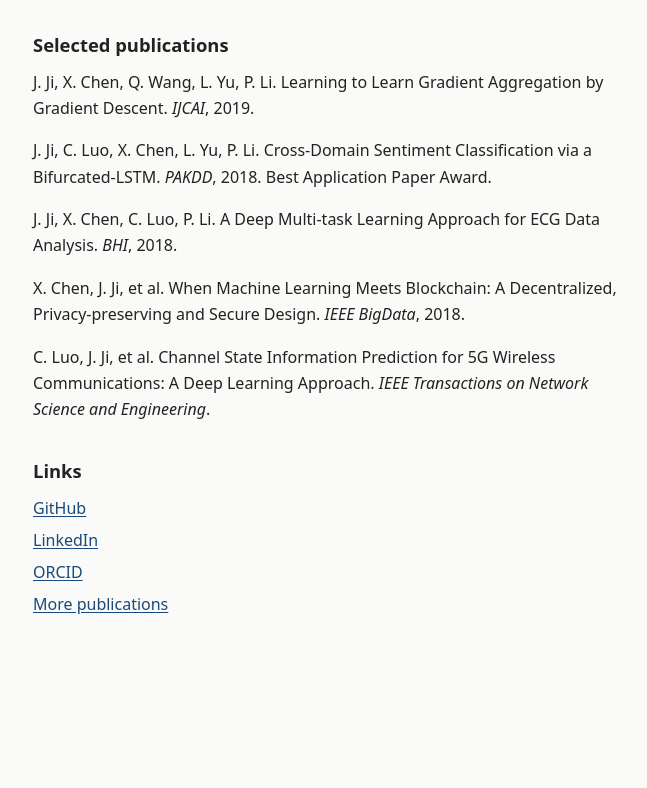
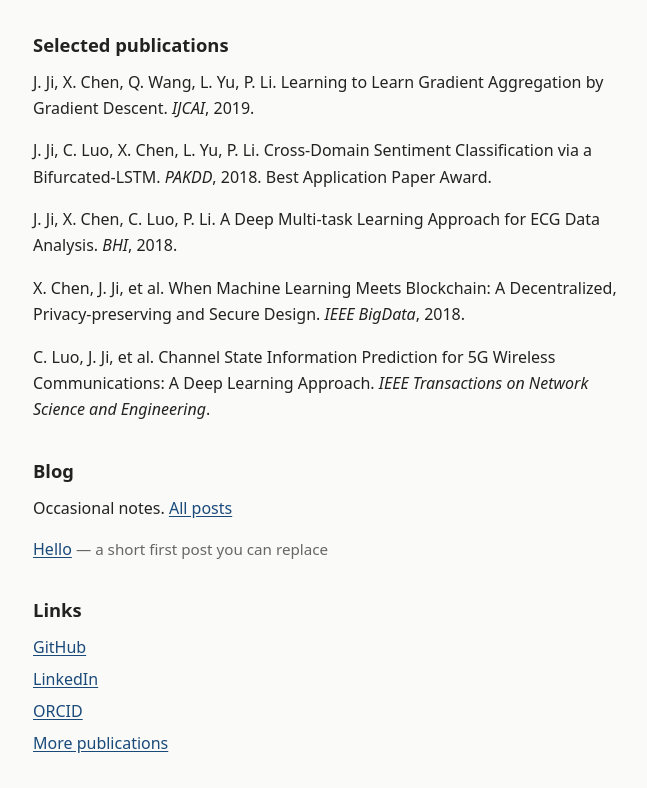
Before and after one commit to eggji/eggji.github.io, a plain HTML site: page index.html in a window 1280 px wide. Shown: the part 809-1597 px from the top of the page, without its empty margins (307-954 px from the left). Before the commit the page ends 1496 px from the top, so only its background shows below. Drawn offline with Linux system fonts and the light colour scheme.

Commit message:
Add simple blog section and first post template

```diff
--- a/index.html
+++ b/index.html
@@ -78,6 +78,21 @@
       </ul>
     </section>
 
+
+    <section aria-labelledby="blog">
+      <h2 id="blog">Blog</h2>
+      <p>
+        Occasional notes.
+        <a href="blog/">All posts</a>
+      </p>
+      <ul class="blog-list">
+        <li>
+          <a href="blog/hello.html">Hello</a>
+          <span class="meta"> — a short first post you can replace</span>
+        </li>
+      </ul>
+    </section>
+
     <section aria-labelledby="links">
       <h2 id="links">Links</h2>
       <ul class="links">
--- a/styles.css
+++ b/styles.css
@@ -119,3 +119,31 @@
     padding-top: 4.5rem;
   }
 }
+
+.blog-list {
+  list-style: none;
+  padding-left: 0;
+}
+
+.blog-list li {
+  margin: 0 0 0.65rem;
+}
+
+.meta {
+  color: var(--muted);
+  font-size: 0.95rem;
+}
+
+.nav-back {
+  margin: 0 0 1.5rem;
+  font-size: 0.95rem;
+}
+
+article header {
+  margin-bottom: 1.5rem;
+}
+
+code {
+  font-family: ui-monospace, SFMono-Regular, Menlo, monospace;
+  font-size: 0.9em;
+}
```
Also changed, not shown: 1 other file.
